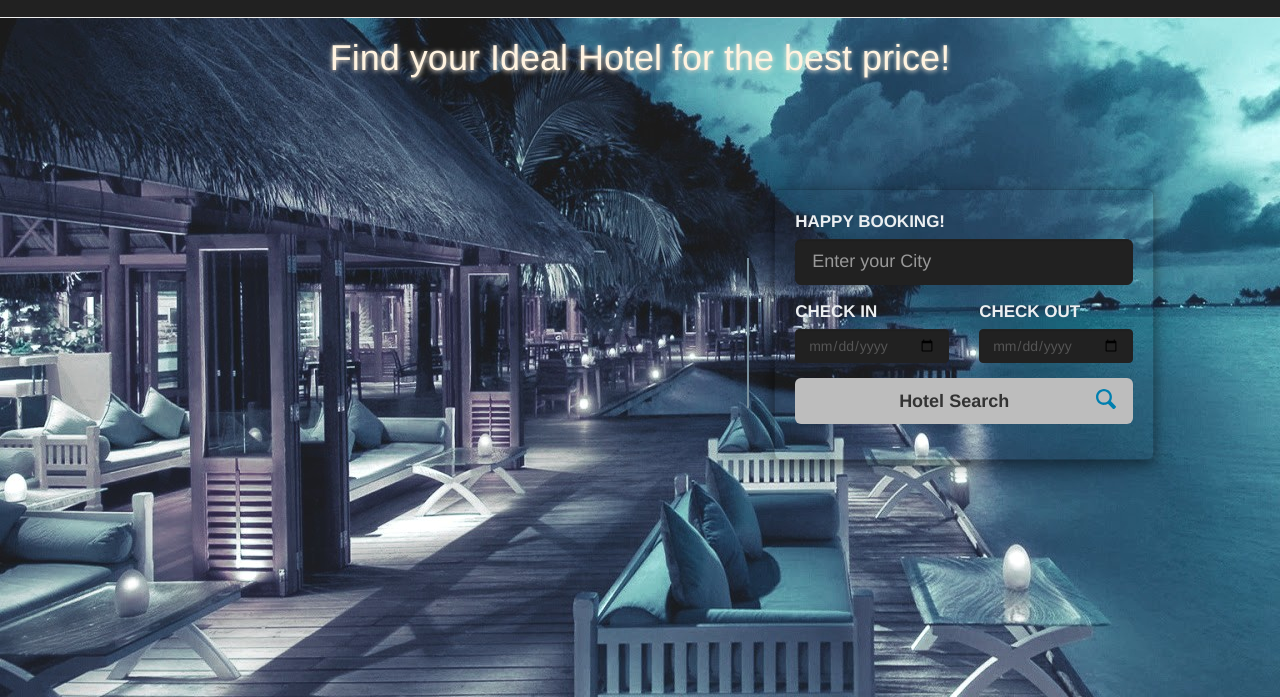
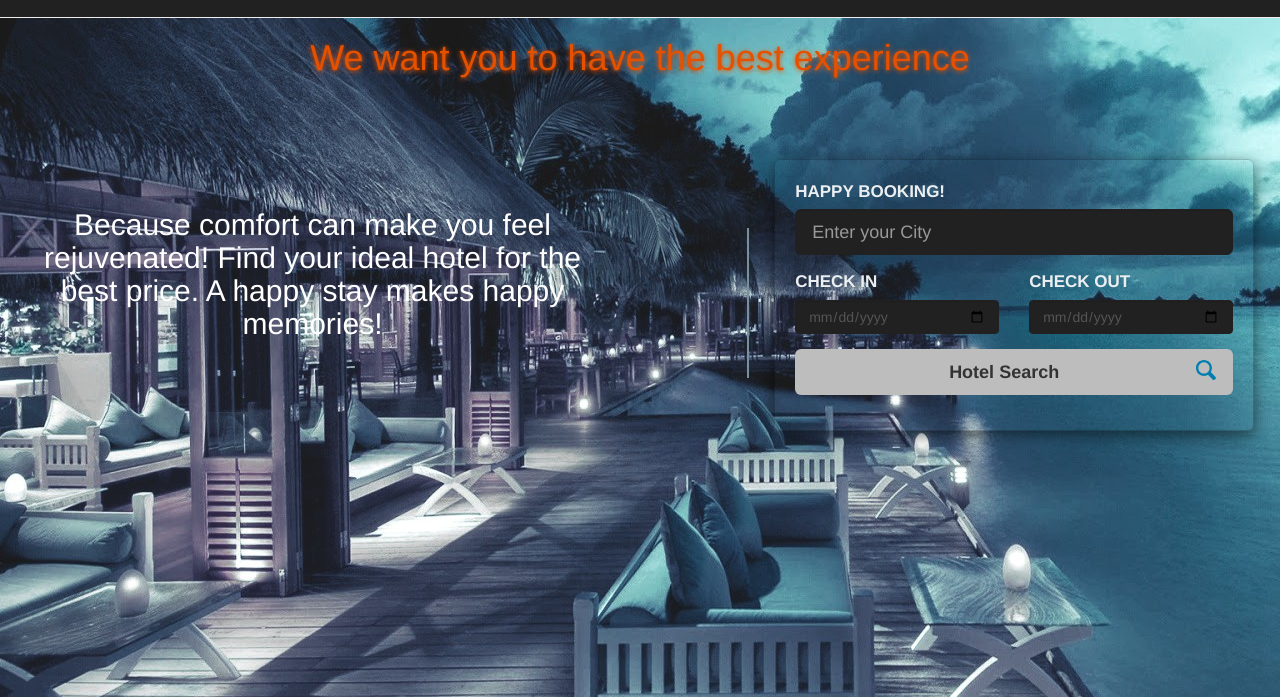
Before and after one commit to vishakhaj/trivago-banner, a plain HTML site: page index.html in a window 1280 px wide. Shown: the part 103-800 px from the top of the page. Drawn offline with nearby package versions, Linux system fonts and the light colour scheme.

Commit message:
Add left modal

```diff
--- a/css/style.css
+++ b/css/style.css
@@ -49,7 +49,8 @@ small{
 	margin-right: auto;
 	text-shadow: 0px 1px 5px;
 	margin-bottom: 100px;
-	color: #FFF3E0;
+	color: #E65100;
+	height: 10px;
 	-webkit-animation-delay: 0.4s;
 	-moz-animation-delay: 0.4s;
 	animation-delay: 0.4s;
@@ -142,10 +143,9 @@ background-color: transparent !important;
 }
 
 .modal-dialog{
-	width:400px;
+	width:500px;
 	padding:10px;
 	margin-top: 1px;
-
 }
 
 .middle-border{
@@ -186,3 +186,13 @@ img.icon{
 	float: right;
 	width:20px;
 }
+
+.leftModal{
+	color: #fff;
+	text-align: center;
+	padding: 40px;
+	width: 100%;
+	font-weight: 900;
+
+
+}
--- a/index.html
+++ b/index.html
@@ -28,13 +28,20 @@
 	</div>
 
 	<div class="fade-in title">
-		<div>
-			<h1>Find your Ideal Hotel for the best price!</h1>
+		<div id="title">
+		<h1>We want you to have the best experience</h1>
 		</div>
 	</div>
 		<div class="fade-in">
 			<div class="row">
-				<div class="col-sm-7 middle-border"></div>
+				<div class="col-sm-6">
+					<div class="leftModal">
+						<div>
+							<h2 id="leftModalText">Because comfort can make you feel rejuvenated! Find your ideal hotel for the best price. A happy stay makes happy memories! </h2>
+						</div>
+					</div>
+				</div>
+				<div class="col-sm-1 middle-border"></div>
 				<div class="col-sm-1">
 					<div class="form-box">
 							<div class="modal-dialog">
```
